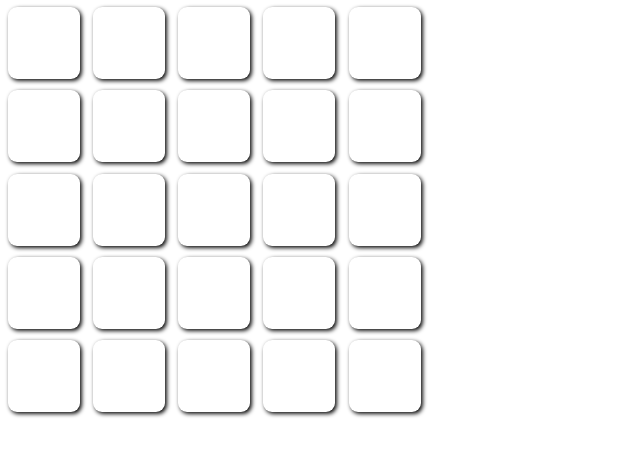
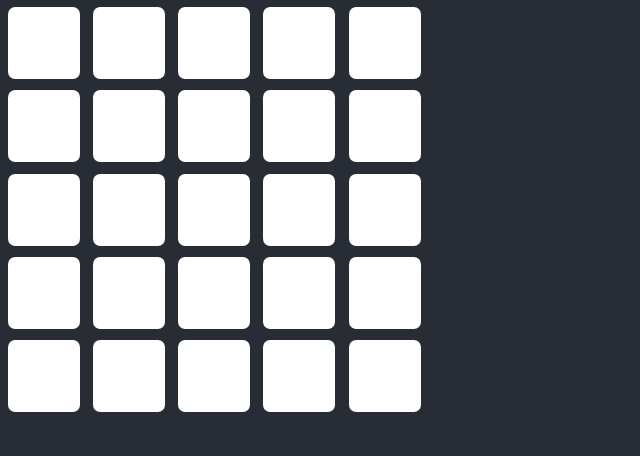
Before and after one commit to aratakileo/pair-tiles, a React (Create React App) app: page / in a window 1280 px wide. Shown: the top 456 px of the page, without its empty margins (0-640 px from the left). Built offline with nearby package versions, Linux system fonts and the light colour scheme.

Commit message:
Update css styles

```diff
--- a/src/App.css
+++ b/src/App.css
@@ -1,38 +1,3 @@
-.App {
-  text-align: center;
+body {
+  background-color: #282c34;
 }
-
-.App-logo {
-  height: 40vmin;
-  pointer-events: none;
-}
-
-@media (prefers-reduced-motion: no-preference) {
-  .App-logo {
-    animation: App-logo-spin infinite 20s linear;
-  }
-}
-
-.App-header {
-  background-color: #282c34;
-  min-height: 100vh;
-  display: flex;
-  flex-direction: column;
-  align-items: center;
-  justify-content: center;
-  font-size: calc(10px + 2vmin);
-  color: white;
-}
-
-.App-link {
-  color: #61dafb;
-}
-
-@keyframes App-logo-spin {
-  from {
-    transform: rotate(0deg);
-  }
-  to {
-    transform: rotate(360deg);
-  }
-}
--- a/src/components/tile.css
+++ b/src/components/tile.css
@@ -1,12 +1,19 @@
 .tile {
-    transition: all 0.5s ease;
+    transition: all 0.3s ease;
     transform: scale(0.9);
     width: 10vh;
     height: 10vh;
-    border-radius: 10px;
-    box-shadow: 2px 2px 5px 0;
+    border-radius: 1vh;
 }
 
-.tile:hover {
-    transform: scale(1);
+@media (hover: hover) {
+    .tile:hover {
+        transform: scale(1);
+    }
 }
+
+@media (hover: none) {
+    .tile:active {
+        transform: scale(1);
+    }
+}
```
